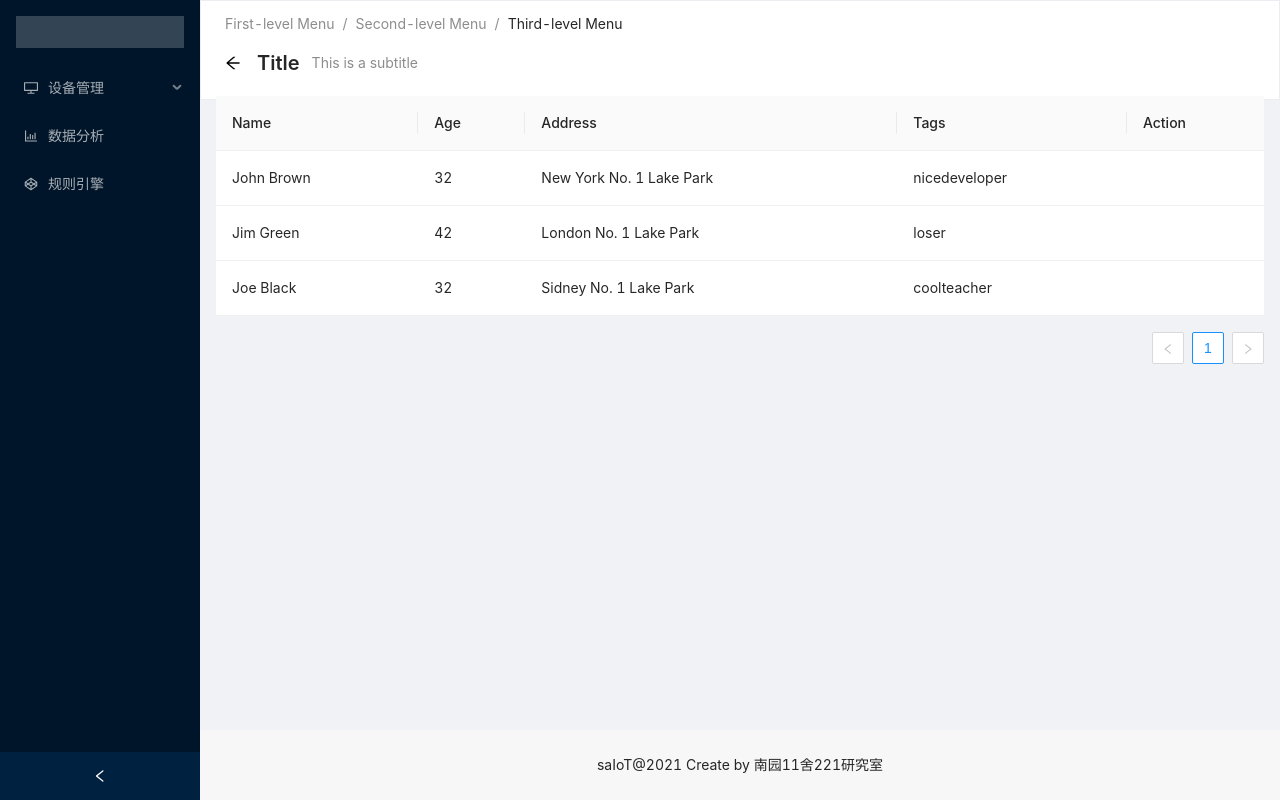
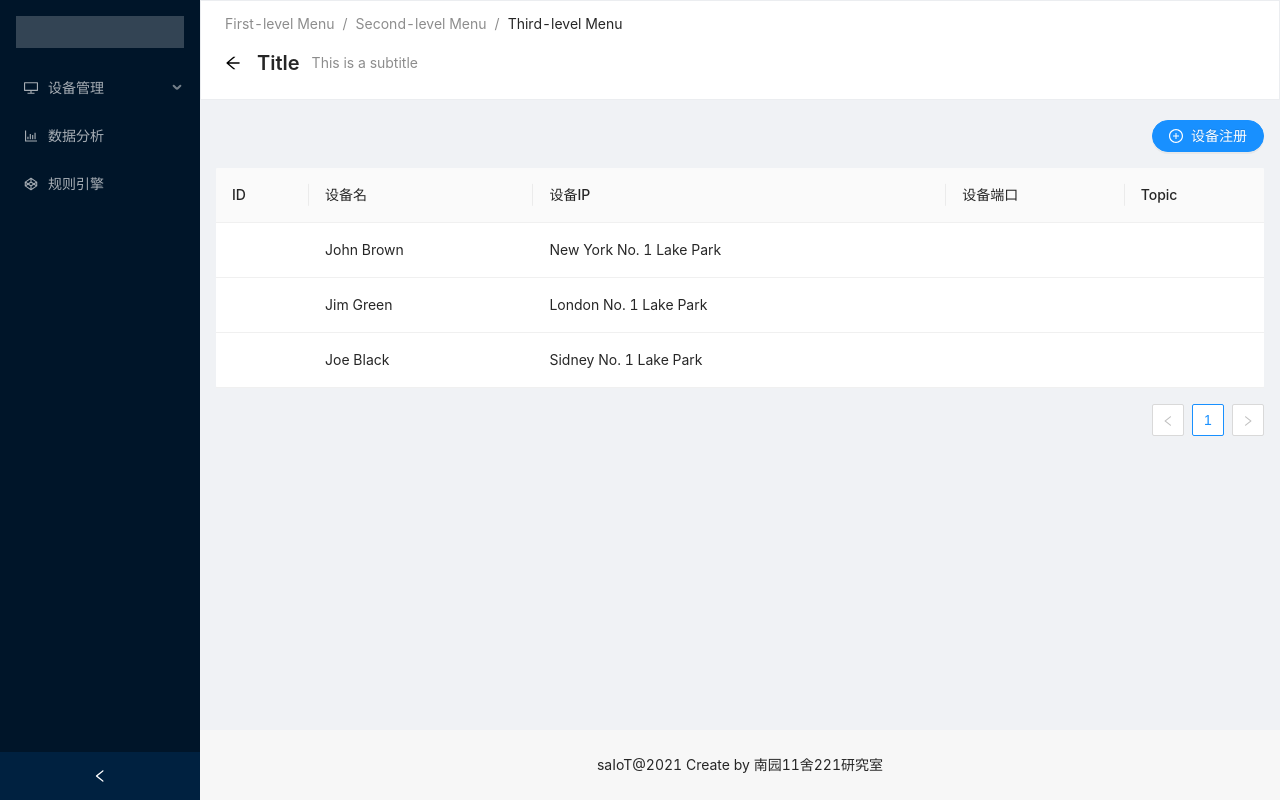
Before and after one commit to iera2yy/asIoT-page, a React (Create React App) app: page /list in a window 1280 px wide. Built offline with nearby package versions, Linux system fonts and the light colour scheme.

Commit message:
设备注册模块前端展示

```diff
--- a/src/App.tsx
+++ b/src/App.tsx
@@ -1,11 +1,11 @@
 import { Component } from 'react'
 import { NavLink, Switch, Route, Redirect} from 'react-router-dom'
-import { Layout, Menu, Breadcrumb, PageHeader } from 'antd'
+import { Layout, Menu, PageHeader } from 'antd'
 import {
-    DesktopOutlined,
-    BarChartOutlined,
-    CodepenOutlined,
-  } from '@ant-design/icons';
+  DesktopOutlined,
+  BarChartOutlined,
+  CodepenOutlined,
+} from '@ant-design/icons'
 import './assets/css/index.css'
 import Home from './components/Home'
 import DevList from './components/DevList'
@@ -67,11 +67,7 @@ export default class App extends Component {
                         breadcrumb={{ routes }}
                     />
                     </Header>
-                    <Content style={{ margin: '10px 16px' }}>
-                        <Breadcrumb style={{ margin: '0 16px' }}>
-                            <Breadcrumb.Item>User</Breadcrumb.Item>
-                            <Breadcrumb.Item>Bill</Breadcrumb.Item>
-                        </Breadcrumb>
+                    <Content style={{ margin: '10px 16px', padding: '30px 0px' }}>
                         <Switch>
                           <Route path="/home" component={ Home } />
                           <Route path="/list" component={ DevList } />
--- /dev/null
+++ b/src/assets/css/devList.css
@@ -0,0 +1,8 @@
+.devtitle {
+  overflow: hidden;
+}
+.devtitle .devregister {
+  margin: 16px 0;
+  float: right;
+}
+/*# sourceMappingURL=./devList.css.map */
--- /dev/null
+++ b/src/assets/less/devList.less
@@ -0,0 +1,7 @@
+.devtitle{
+    overflow: hidden;
+    .devregister {
+        margin: 16px 0;
+        float: right;
+    }
+}
--- a/src/components/DevList/index.tsx
+++ b/src/components/DevList/index.tsx
@@ -1,48 +1,33 @@
 import React, { Component, Fragment } from 'react'
-import { Table, Tag, Space } from 'antd'
+import '../../assets/css/devList.css'
+import {
+    PlusCircleOutlined,
+    InfoCircleOutlined
+} from '@ant-design/icons'
+import { Button, Table, Drawer, Form, Col, Row, Input, Select } from 'antd'
+
+const { Option } = Select
 
 export default class DevList extends Component {
     columns = [{
-        title: 'Name',
+        title: 'ID',
+        dataIndex: 'id',
+        key: 'id',
+    }, {
+        title: '设备名',
         dataIndex: 'name',
-        key: 'name',
-        //   render: text => <a>{text}</a>
+        key: 'name'
     }, {
-        title: 'Age',
-        dataIndex: 'age',
-        key: 'age',
+        title: '设备IP',
+        dataIndex: 'address',
+        key: 'address'
     }, {
-        title: 'Address',
-        dataIndex: 'address',
-        key: 'address',
+        title: '设备端口',
+        key: 'port',
+        dataIndex: 'port'
     }, {
-        title: 'Tags',
-        key: 'tags',
-        dataIndex: 'tags',
-        //   render: tags => (
-        //     <>
-        //       {tags.map(tag => {
-        //         let color = tag.length > 5 ? 'geekblue' : 'green';
-        //         if (tag === 'loser') {
-        //           color = 'volcano';
-        //         }
-        //         return (
-        //           <Tag color={color} key={tag}>
-        //             {tag.toUpperCase()}
-        //           </Tag>
-        //         );
-        //       })}
-        //     </>
-        //   ),
-    }, {
-        title: 'Action',
-        key: 'action',
-        //   render: (text, record) => (
-        //     <Space size="middle">
-        //       <a>Invite {record.name}</a>
-        //       <a>Delete</a>
-        //     </Space>
-        //   ),
+        title: 'Topic',
+        key: 'topic'
     }]
 
     data = [{
@@ -65,10 +50,166 @@ export default class DevList extends Component {
         tags: ['cool', 'teacher'],
     }]
 
+    state = { visible: false }
+
+    showDevRegister = () => {
+        this.setState({
+            visible: true
+        })
+    }
+
+    onClose = () => {
+        this.setState({
+            visible: false
+        })
+    }
+
+    checkTopic = (_: any, value: any) => {
+        return !value || /^[^\s](\/[^\s])*$/.test(value) ? Promise.resolve() : Promise.reject('输入不要有空格，参考格式xx/yy/zz！');
+    }
+
     render() {
         return (
             <Fragment>
+                <div className="devtitle">
+                    <Button onClick={this.showDevRegister} type="primary" className="devregister" icon={<PlusCircleOutlined />} shape="round">
+                        设备注册
+                    </Button>
+                </div>
                 <Table columns={ this.columns } dataSource={ this.data } />
+
+                <Drawer
+                    title="设备注册"
+                    width={720}
+                    onClose={this.onClose}
+                    visible={this.state.visible}
+                    bodyStyle={{ paddingBottom: 80 }}
+                    footer={
+                        <div
+                            style={{ textAlign: 'right' }}
+                        >
+                        <Button onClick={this.onClose} style={{ marginRight: 8 }}>
+                            取消
+                        </Button>
+                        <Button onClick={this.onClose} type="primary">
+                            注册
+                        </Button>
+                        </div>
+                    }
+                >
+                    <Form layout="vertical" hideRequiredMark>
+                        <Row gutter={16}>
+                            <Col span={12}>
+                                <Form.Item
+                                    name="name"
+                                    label="设备名称"
+                                    rules={[{ required: true, message: 'Please enter device name' }]}
+                                >
+                                    <Input placeholder="请输入设备名称" />
+                                </Form.Item>
+                            </Col>
+                            <Col span={12}>
+                                <Form.Item
+                                    name="dcode"
+                                    label="设备编号"
+                                    rules={[{ required: true, message: 'Please enter device code' }]}
+                                >
+                                <Input
+                                    style={{ width: '100%' }}
+                                    placeholder="请输入设备编号"
+                                />
+                                </Form.Item>
+                            </Col>
+                        </Row>
+                        <Row gutter={16}>
+                            <Col span={12}>
+                                <Form.Item
+                                    name="secret"
+                                    label="设备密级"
+                                    rules={[{ required: true, message: 'Please select the type' }]}
+                                >
+                                    <Select placeholder="请选择设备密级">
+                                        <Option value="public">公开</Option>
+                                        <Option value="private">私密</Option>
+                                    </Select>
+                                </Form.Item>
+                            </Col>
+                            <Col span={12}>
+                                <Form.Item
+                                    name="type"
+                                    label="设备类型"
+                                    rules={[{ required: true, message: 'Please choose the type' }]}
+                                >
+                                    <Select placeholder="请选择设备类型">
+                                        <Option value="temperature">温度传感器</Option>
+                                        <Option value="humidity">湿度传感器</Option>
+                                    </Select>
+                                </Form.Item>
+                            </Col>
+                        </Row>
+                        <Row gutter={16}>
+                            <Col span={12}>
+                                <Form.Item
+                                    name="ip"
+                                    label="设备IP"
+                                    rules={[{ required: true, message: 'Please enter device ip' }]}
+                                >
+                                    <Input placeholder="请输入设备IP" />
+                                </Form.Item>
+                            </Col>
+                            <Col span={12}>
+                                <Form.Item
+                                    name="port"
+                                    label="连接端口"
+                                    rules={[{ required: true, message: 'Please enter port' }]}
+                                >
+                                    <Input
+                                        style={{ width: '100%' }}
+                                        placeholder="请输入连接端口"
+                                    />
+                                </Form.Item>
+                            </Col>
+                        </Row>
+                        <Row gutter={16}>
+                            <Col span={24}>
+                                <Form.Item
+                                    name="topic"
+                                    label="主题订阅"
+                                    tooltip={{ title: '参考格式(xx/yy/zz)', icon: <InfoCircleOutlined /> }}
+                                    extra="不要填入空格，主题之间使用英文分号隔开"
+                                    hasFeedback
+                                    rules={[{
+                                        required: true,
+                                        message: 'Please enter device topic'
+                                    }, {
+                                        validator: this.checkTopic
+                                    }]}
+                                >
+                                    <Input
+                                        style={{ width: '100%' }}
+                                        placeholder="请输入设备能够订阅的主题"
+                                    />
+                                </Form.Item>
+                            </Col>
+                        </Row>
+                        <Row gutter={16}>
+                            <Col span={24}>
+                                <Form.Item
+                                    name="description"
+                                    label="设备描述"
+                                    rules={[
+                                        {
+                                        required: true,
+                                        message: 'please enter description',
+                                        }
+                                    ]}
+                                >
+                                    <Input.TextArea rows={4} placeholder="请输入设备描述" />
+                                </Form.Item>
+                            </Col>
+                        </Row>
+                    </Form>
+                </Drawer>
             </Fragment>
         )
     }
```
Also changed, not shown: 1 other file (tests, documents, lock files or other folders).
